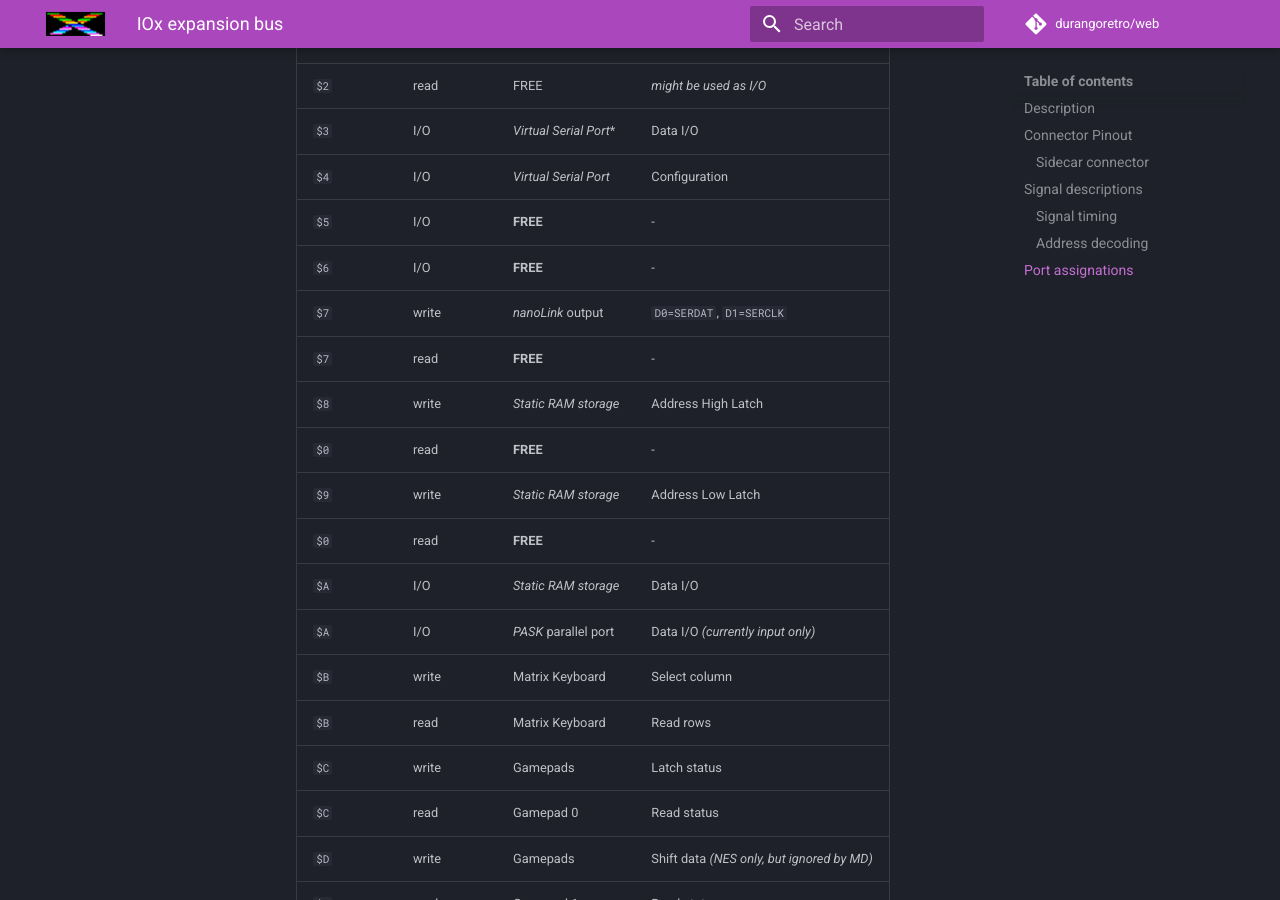
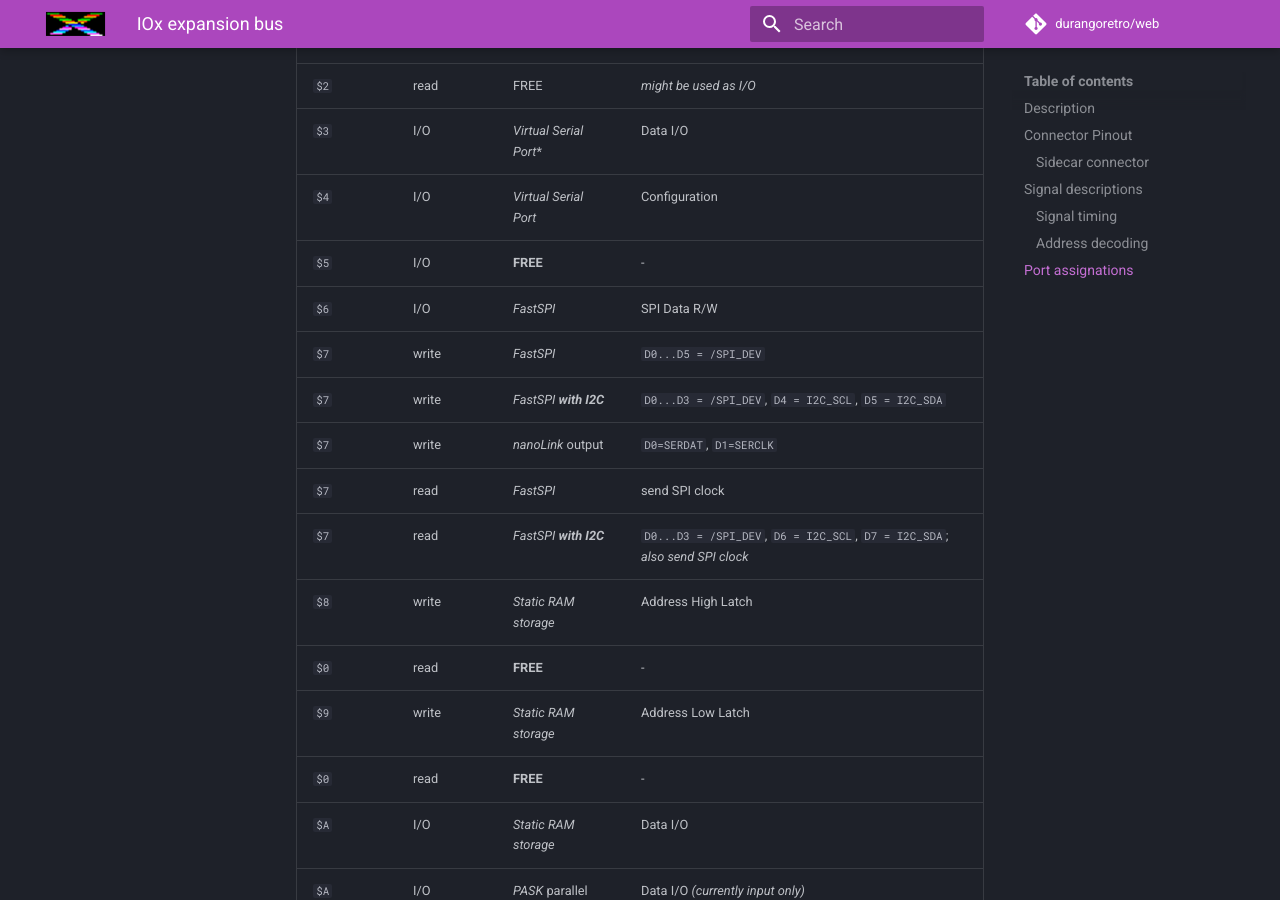
Before and after one commit to durangoretro/web, an MkDocs documentation site: the page built from docs/hardware/exp_bus.md, in a window 1280 px wide and 900 px high, scrolled down 3130 px. Built offline with MkDocs 1.6.1 and Material for MkDocs 9.7.7, drawn with Linux system fonts in a browser that asks for light colours; comment, search, counter and statistics services are not loaded.

Commit message:
FastSPI entry in IOx device list

```diff
--- a/docs/hardware/exp_bus.md
+++ b/docs/hardware/exp_bus.md
@@ -83,9 +83,12 @@ Here follows a list of _currently produced or projected **peripheral addresses**
 |`$3`   |I/O       |_Virtual Serial Port_\*|Data I/O|
 |`$4`   |I/O       |_Virtual Serial Port_|Configuration|
 |`$5`   |I/O       |**FREE**  |-|
-|`$6`   |I/O       |**FREE**  |-|
+|`$6`   |I/O       |_FastSPI_ |SPI Data R/W|
+|`$7`   |write     |_FastSPI_ |`D0...D5 = /SPI_DEV`|
+|`$7`   |write     |_FastSPI **with I2C**_|`D0...D3 = /SPI_DEV`, `D4 = I2C_SCL`, `D5 = I2C_SDA`|
 |`$7`   |write     |_nanoLink_ output|`D0=SERDAT`, `D1=SERCLK`|
-|`$7`   |read      |**FREE**  |-|
+|`$7`   |read      |_FastSPI_ |send SPI clock|
+|`$7`   |read      |_FastSPI **with I2C**_|`D0...D3 = /SPI_DEV`, `D6 = I2C_SCL`, `D7 = I2C_SDA`; _also send SPI clock_|
 |`$8`   |write     |_Static RAM storage_|Address High Latch|
 |`$0`   |read      |**FREE**  |-|
 |`$9`   |write     |_Static RAM storage_|Address Low Latch|
```
